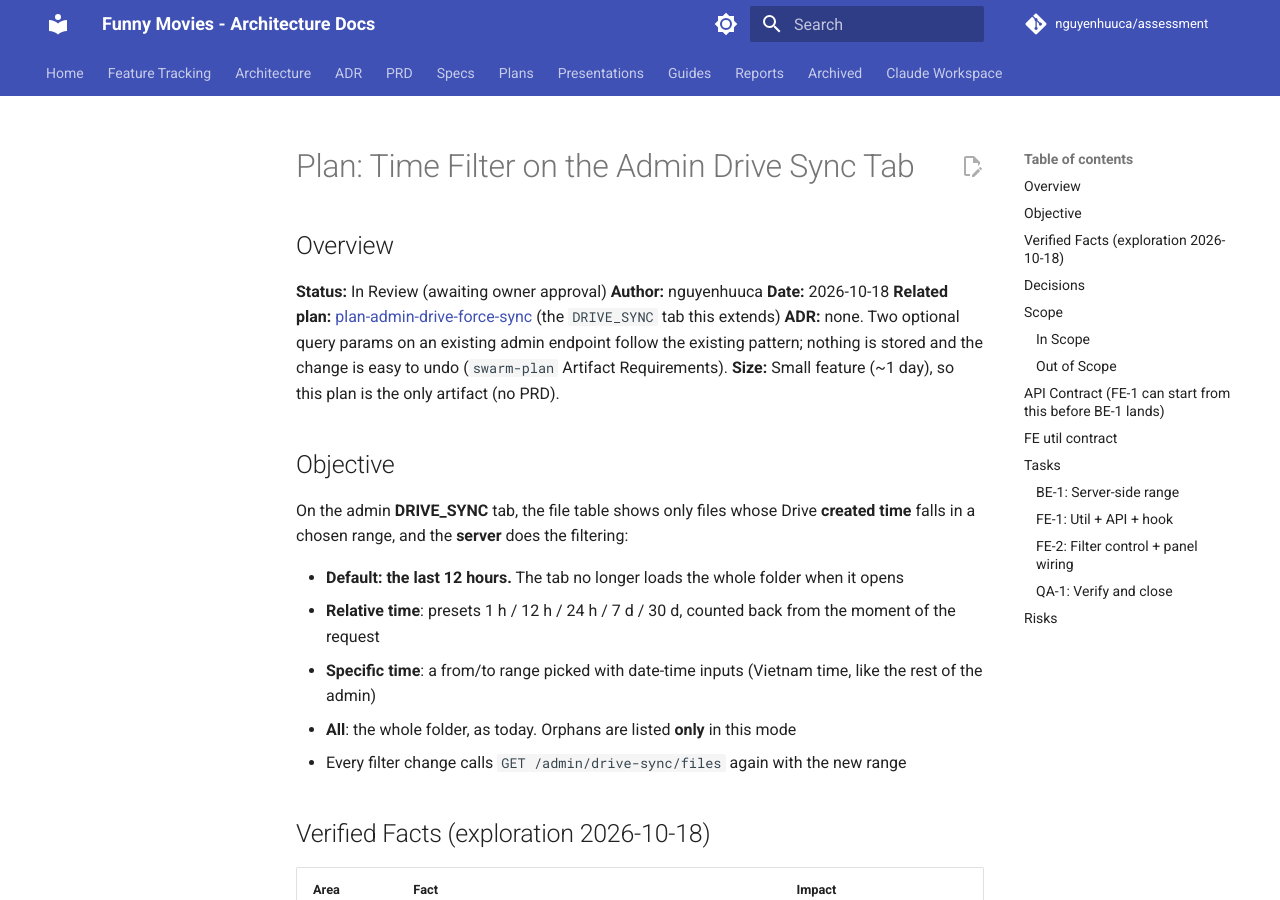
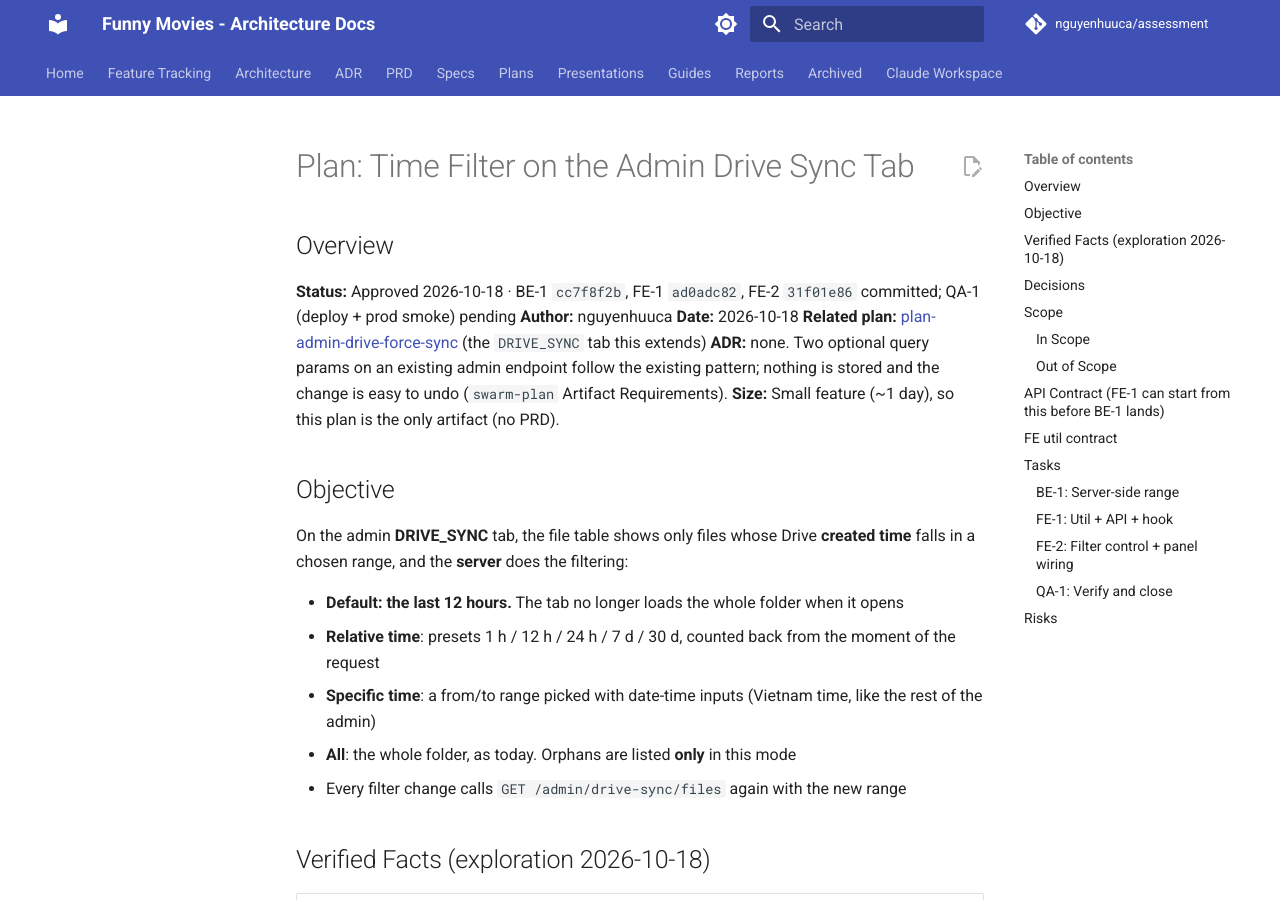
Before and after one commit to nguyenhuuca/assessment, an MkDocs documentation site: the page built from docs/plans/plan-drive-sync-time-filter.md, in a window 1280 px wide and 900 px high. Built offline with MkDocs 1.6.1 and Material for MkDocs 9.7.7, drawn with Linux system fonts in a browser that asks for light colours; comment, search, counter and statistics services are not loaded.

Commit message:
chore(session): drive sync time filter BE-1/FE-1/FE-2 committed, QA-1 pending
Co-Authored-By: Claude Opus 5.5 <noreply@anthropic.com>

```diff
--- a/docs/plans/plan-drive-sync-time-filter.md
+++ b/docs/plans/plan-drive-sync-time-filter.md
@@ -9,7 +9,7 @@ Handoff to: Builder, QA Engineer
 
 ## Overview
 
-**Status:** In Review (awaiting owner approval)
+**Status:** Approved 2026-10-18 · BE-1 `cc7f8f2b`, FE-1 `ad0adc82`, FE-2 `31f01e86` committed; QA-1 (deploy + prod smoke) pending
 **Author:** nguyenhuuca
 **Date:** 2026-10-18
 **Related plan:** [plan-admin-drive-force-sync](plan-admin-drive-force-sync.md) (the `DRIVE_SYNC` tab this extends)
```
Also changed, not shown: TASKS.md (+4 -4 lines), session.txt (+5 -5 lines).
